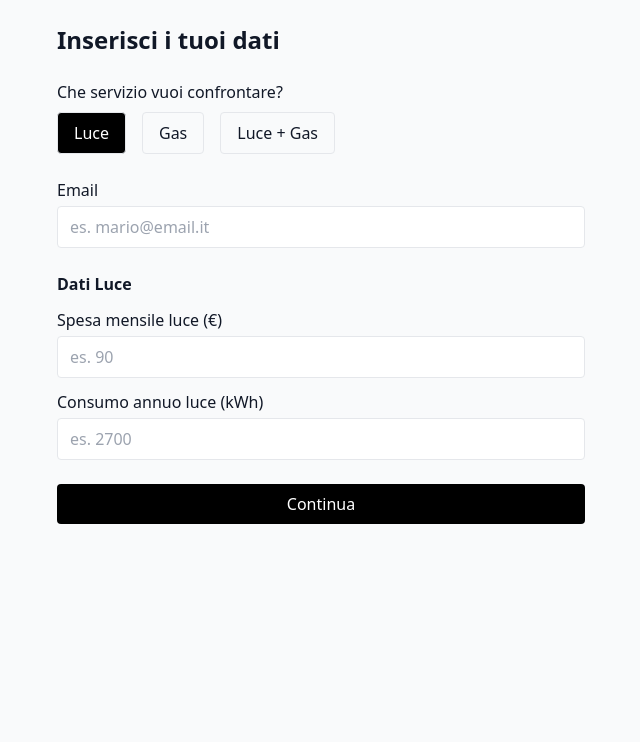
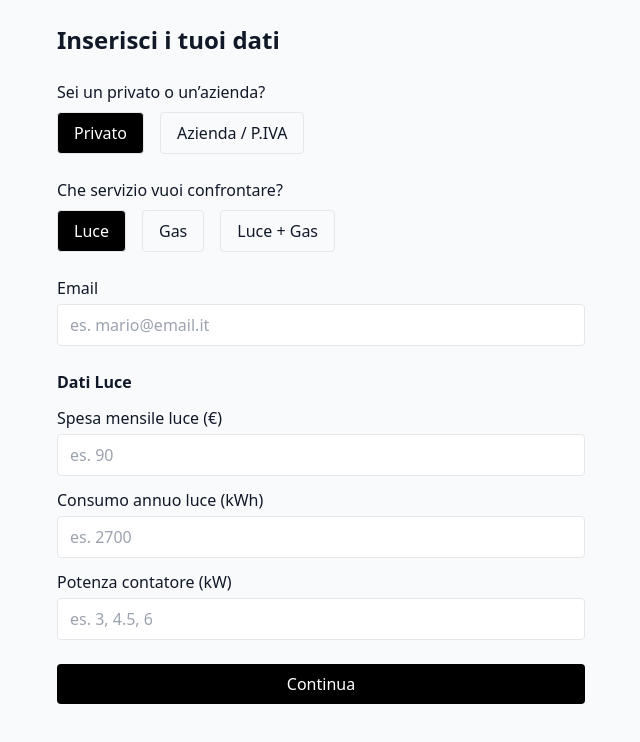
Before and after one commit to eutentiofficial-art/energia-compara, a Next.js app: page /manual in a window 1280 px wide. Shown: the top 742 px of the page, without its empty margins (319-959 px from the left). Built offline with nearby package versions, Linux system fonts and the light colour scheme.

Commit message:
Update page.tsx

```diff
--- a/app/manual/page.tsx
+++ b/app/manual/page.tsx
@@ -6,19 +6,21 @@ import { useRouter } from "next/navigation";
 export default function ManualPage() {
   const router = useRouter();
 
-  const [tipoServizio, setTipoServizio] = useState<"luce" | "gas" | "dual">(
-    "luce"
-  );
+  const [tipoCliente, setTipoCliente] = useState<"privato" | "azienda">("privato");
+  const [tipoServizio, setTipoServizio] = useState<"luce" | "gas" | "dual">("luce");
   const [email, setEmail] = useState("");
 
   const [spesaLuce, setSpesaLuce] = useState("");
   const [consumoLuce, setConsumoLuce] = useState("");
+  const [potenzaContatore, setPotenzaContatore] = useState("");
 
   const [spesaGas, setSpesaGas] = useState("");
   const [consumoGas, setConsumoGas] = useState("");
+  const [tipoContatoreGas, setTipoContatoreGas] = useState("");
 
   const handleSubmit = () => {
     const payload: any = {
+      tipo_cliente: tipoCliente,
       tipo_servizio: tipoServizio,
       email,
     };
@@ -26,11 +28,13 @@ export default function ManualPage() {
     if (tipoServizio === "luce" || tipoServizio === "dual") {
       payload.spesa_luce_mensile = Number(spesaLuce);
       payload.consumo_luce_annuo = Number(consumoLuce);
+      payload.potenza_contatore_kw = potenzaContatore;
     }
 
     if (tipoServizio === "gas" || tipoServizio === "dual") {
       payload.spesa_gas_mensile = Number(spesaGas);
       payload.consumo_gas_annuo = Number(consumoGas);
+      payload.tipo_contatore_gas = tipoContatoreGas;
     }
 
     localStorage.setItem("manual_input", JSON.stringify(payload));
@@ -40,6 +44,29 @@ export default function ManualPage() {
   return (
     <div className="max-w-xl mx-auto p-6 space-y-6">
       <h1 className="text-2xl font-bold">Inserisci i tuoi dati</h1>
+
+      {/* Tipo cliente */}
+      <div>
+        <label className="block font-medium mb-2">Sei un privato o un’azienda?</label>
+        <div className="flex gap-4">
+          <button
+            onClick={() => setTipoCliente("privato")}
+            className={`px-4 py-2 border rounded ${
+              tipoCliente === "privato" ? "bg-black text-white" : ""
+            }`}
+          >
+            Privato
+          </button>
+          <button
+            onClick={() => setTipoCliente("azienda")}
+            className={`px-4 py-2 border rounded ${
+              tipoCliente === "azienda" ? "bg-black text-white" : ""
+            }`}
+          >
+            Azienda / P.IVA
+          </button>
+        </div>
+      </div>
 
       {/* Scelta servizio */}
       <div>
@@ -88,6 +115,7 @@ export default function ManualPage() {
       {(tipoServizio === "luce" || tipoServizio === "dual") && (
         <div className="space-y-3">
           <h2 className="font-semibold">Dati Luce</h2>
+
           <div>
             <label className="block mb-1">Spesa mensile luce (€)</label>
             <input
@@ -98,6 +126,7 @@ export default function ManualPage() {
               placeholder="es. 90"
             />
           </div>
+
           <div>
             <label className="block mb-1">Consumo annuo luce (kWh)</label>
             <input
@@ -108,6 +137,18 @@ export default function ManualPage() {
               placeholder="es. 2700"
             />
           </div>
+
+          <div>
+            <label className="block mb-1">Potenza contatore (kW)</label>
+            <input
+              type="number"
+              step="0.5"
+              className="w-full border rounded px-3 py-2"
+              value={potenzaContatore}
+              onChange={(e) => setPotenzaContatore(e.target.value)}
+              placeholder="es. 3, 4.5, 6"
+            />
+          </div>
         </div>
       )}
 
@@ -115,6 +156,7 @@ export default function ManualPage() {
       {(tipoServizio === "gas" || tipoServizio === "dual") && (
         <div className="space-y-3">
           <h2 className="font-semibold">Dati Gas</h2>
+
           <div>
             <label className="block mb-1">Spesa mensile gas (€)</label>
             <input
@@ -125,6 +167,7 @@ export default function ManualPage() {
               placeholder="es. 70"
             />
           </div>
+
           <div>
             <label className="block mb-1">Consumo annuo gas (Smc)</label>
             <input
@@ -133,6 +176,17 @@ export default function ManualPage() {
               value={consumoGas}
               onChange={(e) => setConsumoGas(e.target.value)}
               placeholder="es. 1200"
+            />
+          </div>
+
+          <div>
+            <label className="block mb-1">Tipo contatore gas</label>
+            <input
+              type="text"
+              className="w-full border rounded px-3 py-2"
+              value={tipoContatoreGas}
+              onChange={(e) => setTipoContatoreGas(e.target.value)}
+              placeholder="es. G4, G6, G10..."
             />
           </div>
         </div>
```
